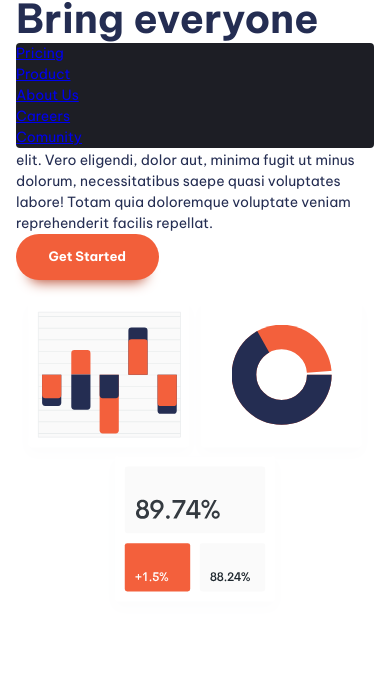
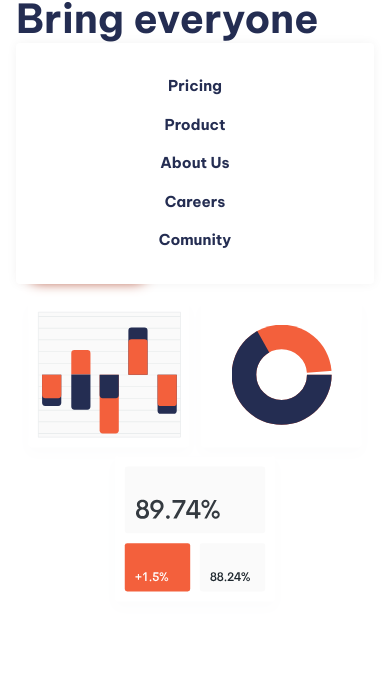
Before and after one commit to jarekucinski/rwd-practice-manage, a website built with Vite: page index.html in a window 390 px wide. Both pictures are taken after a click on the button "Menu". Shown: the part 69-766 px from the top of the page. Built offline with nearby package versions, Linux system fonts and the light colour scheme.

Commit message:
add navigation styles

```diff
--- a/src/style.css
+++ b/src/style.css
@@ -278,15 +278,47 @@ body {
   display: none;
 }
 
+.nav-list {
+  font-size: var(--fs-nav);
+}
+
 @media (max-width: 50em) {
   .primary-navigation {
     display: none;
 
-    position: fixed;
+    position: absolute;
+    padding: var(--size-700);
     inset: 7rem 1rem auto;
     /* temporary color */
-    background: var(--color-neutral-900);
+    background: var(--color-neutral-100);
     border-radius: 0.25rem;
+
+    box-shadow: 0 0 0.75em rgb(0, 0, 0, 0.05);
+  }
+
+  /* .primary-navigation::after {
+    content: '';
+    position: fixed;
+    z-index: -1;
+    inset: 0;
+    background-image: linear-gradient(red, blue);
+  } */
+
+  .nav-list {
+    display: grid;
+    gap: var(--size-400);
+    text-align: center;
+    font-weight: var(--fw-bold);
+  }
+
+  .nav-list a {
+    text-decoration: none;
+    color: var(--color-primary-400);
+  }
+
+  .nav-list a:hover,
+  .nav-list a:focus {
+    color: var(--color-accent-400);
   }
 
   .primary-navigation[data-visible] {
```
